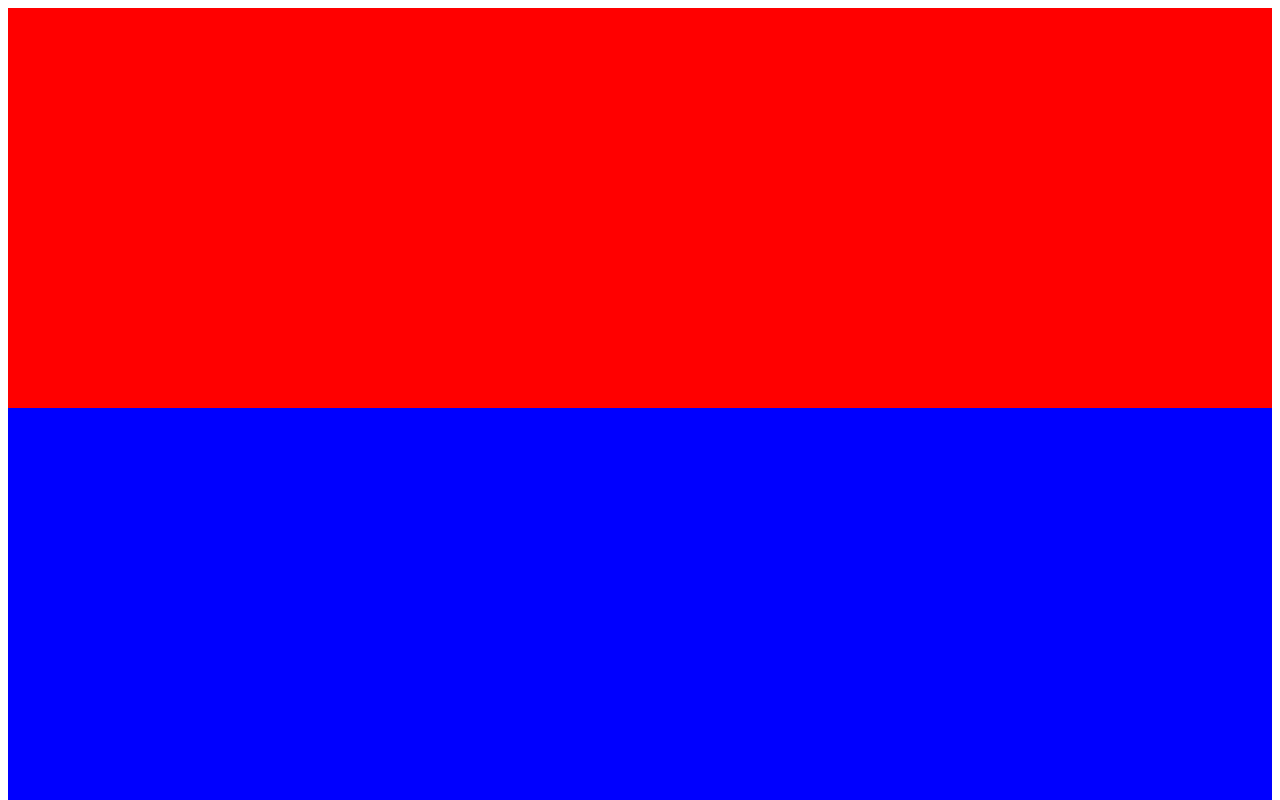
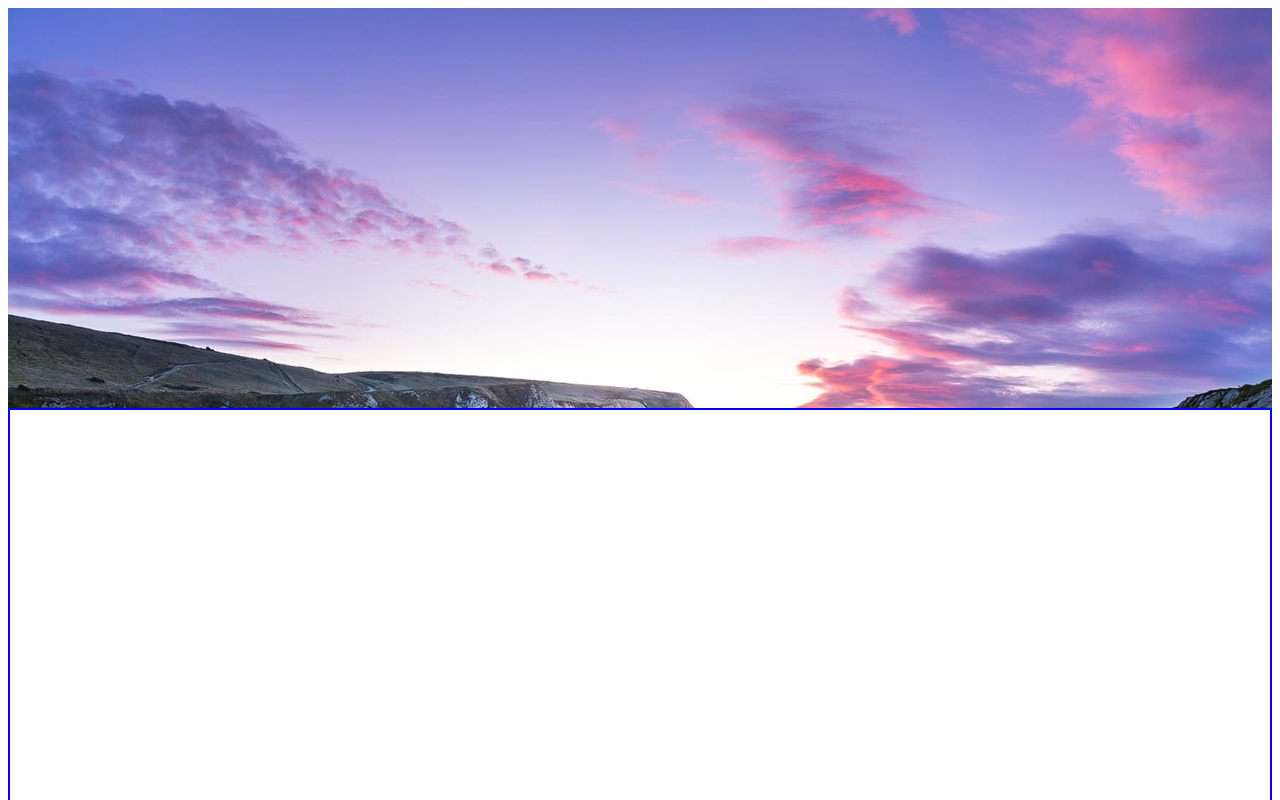
Before and after one commit to HayenPhan/one-pager, a website: page src/index.html in a window 1280 px wide. Shown: the top 800 px of the page. Drawn offline with nearby package versions, Linux system fonts and the light colour scheme.

Commit message:
Added javascript

```diff
--- a/src/css/styles.css
+++ b/src/css/styles.css
@@ -4,10 +4,15 @@
 
 .intro-section {
     background-color: red;
+    background-image: url('../test.jpeg');
+    position: relative;
+    z-index: -1;
 }
 
 .second-section {
-    background-color: blue;
+    border: 2px solid blue;
+    position: relative;
+    z-index: 1;
 }
 
 .third-section {
--- a/src/index.html
+++ b/src/index.html
@@ -5,13 +5,13 @@
 <html>
 
     <body>
+        <div class="section-wrapper js-parallax">
             <div class="intro-section">
             </div>
             <div class="second-section">
             </div>
             <div class="third-section">
             </div>
-        <div class="fourth-section">
         </div>
     </body>
 
--- a/src/js/index.js
+++ b/src/js/index.js
@@ -1,5 +1,12 @@
 const getMessage = () => {
-    console.log('yo')
+    console.log('testesttestest')
 }
 
 getMessage();
+
+window.addEventListener('scroll', () => {  // Triggering the scroll event
+  const scrolled = window.pageYOffset;  // Returns the numbers of pixels for scrolling
+  const image = document.querySelector('.intro-section'); // Select the image
+  image.style.top = scrolled * 0.9 + 'px'; // Top position image = numbers of pixels while scrolling * 0.9
+  console.log(image)
+})
```
Also changed, not shown: src/test.jpeg (added). Lines whose indentation alone changed are shown as unchanged.
